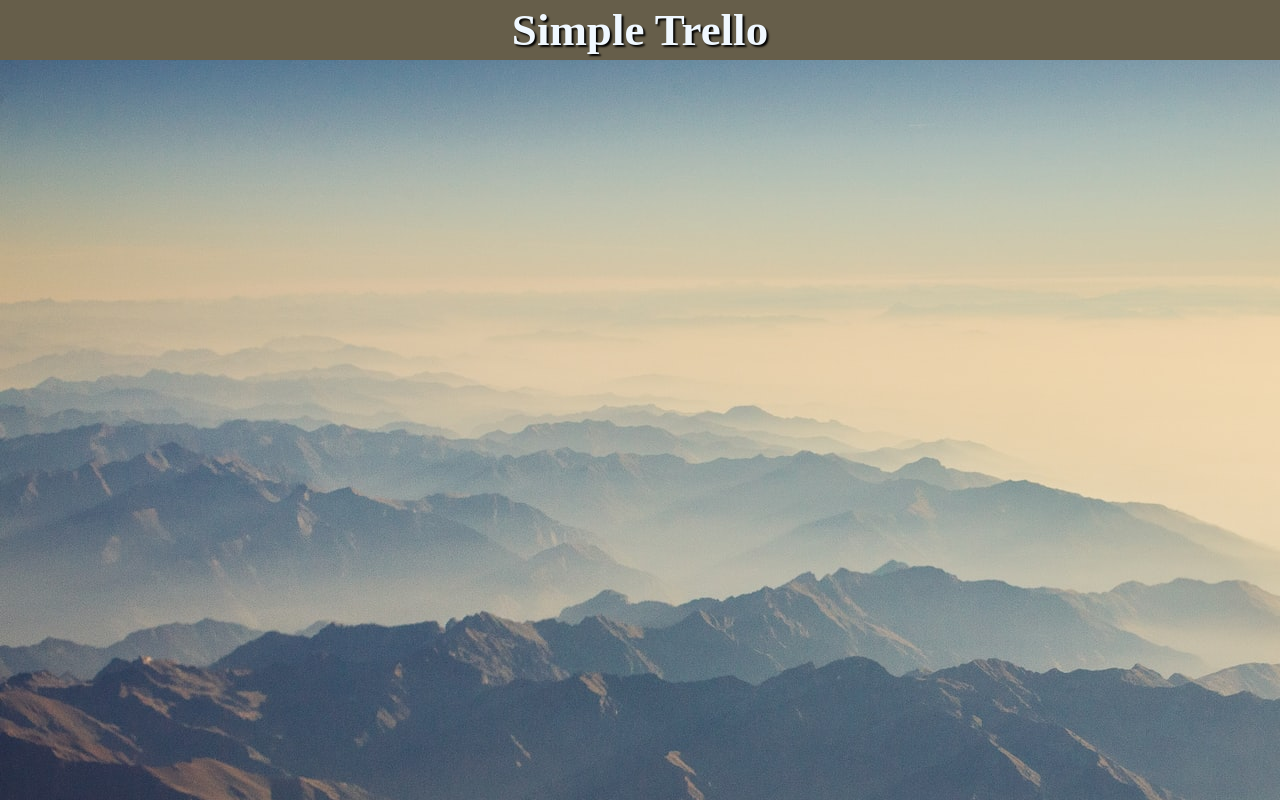
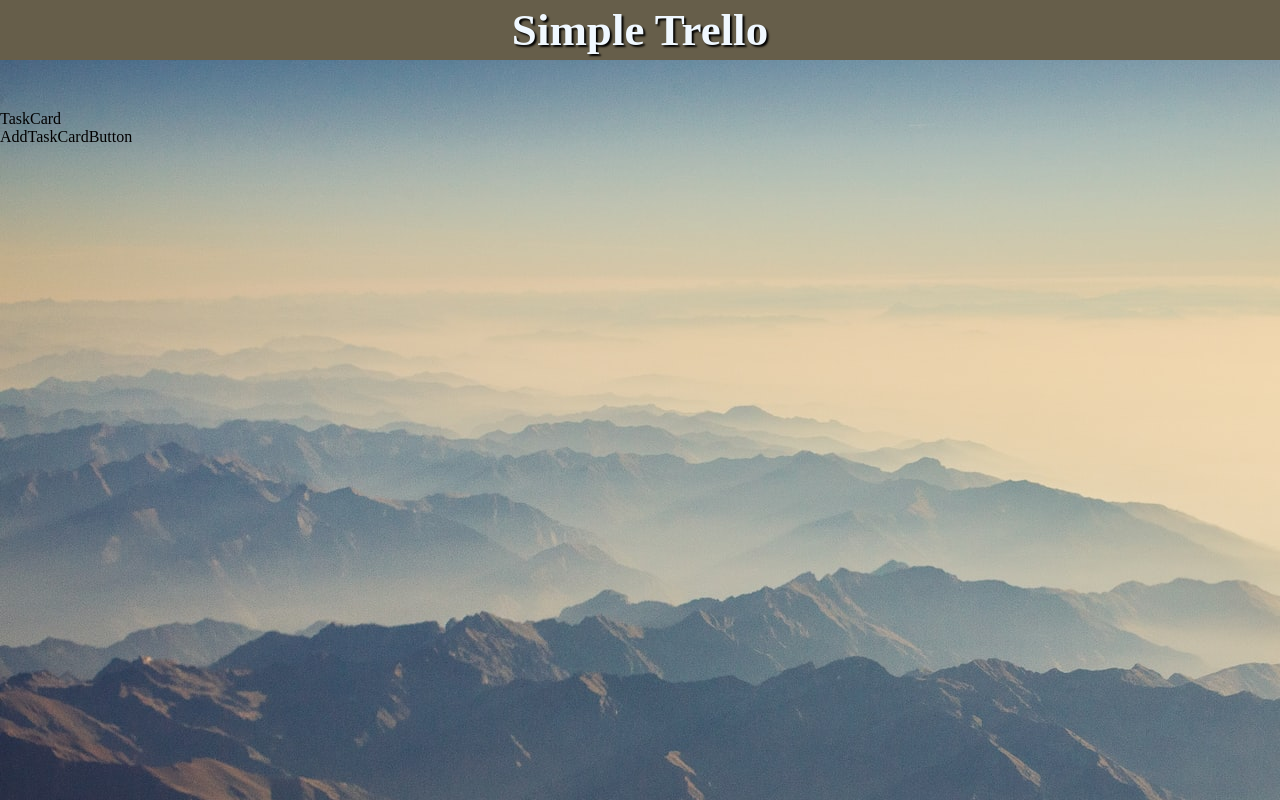
Before and after one commit to ryuya416/trello-clone, a React (Create React App) app: page / in a window 1280 px wide. Built offline with nearby package versions, Linux system fonts and the light colour scheme.

Commit message:
✨ TaskCardsコンポーネントを作成

```diff
--- a/src/App.js
+++ b/src/App.js
@@ -1,9 +1,11 @@
 import { Header } from "./components/header/Header";
+import { TaskCards } from "./components/task/TaskCards";
 
 function App() {
   return (
     <div className="app">
       <Header />
+      <TaskCards />
     </div>
   );
 }
--- /dev/null
+++ b/src/components/task/TaskCard.jsx
@@ -0,0 +1,5 @@
+import React from "react";
+
+export const TaskCard = () => {
+  return <div>TaskCard</div>;
+};
--- /dev/null
+++ b/src/components/task/TaskCards.jsx
@@ -0,0 +1,12 @@
+import React from "react";
+import { TaskCard } from "./TaskCard";
+import { AddTaskCardButton } from "./button/AddTaskCardButton";
+
+export const TaskCards = () => {
+  return (
+    <div>
+      <TaskCard />
+      <AddTaskCardButton />
+    </div>
+  );
+};
--- /dev/null
+++ b/src/components/task/button/AddTaskCardButton.jsx
@@ -0,0 +1,5 @@
+import React from "react";
+
+export const AddTaskCardButton = () => {
+  return <div>AddTaskCardButton</div>;
+};
```
